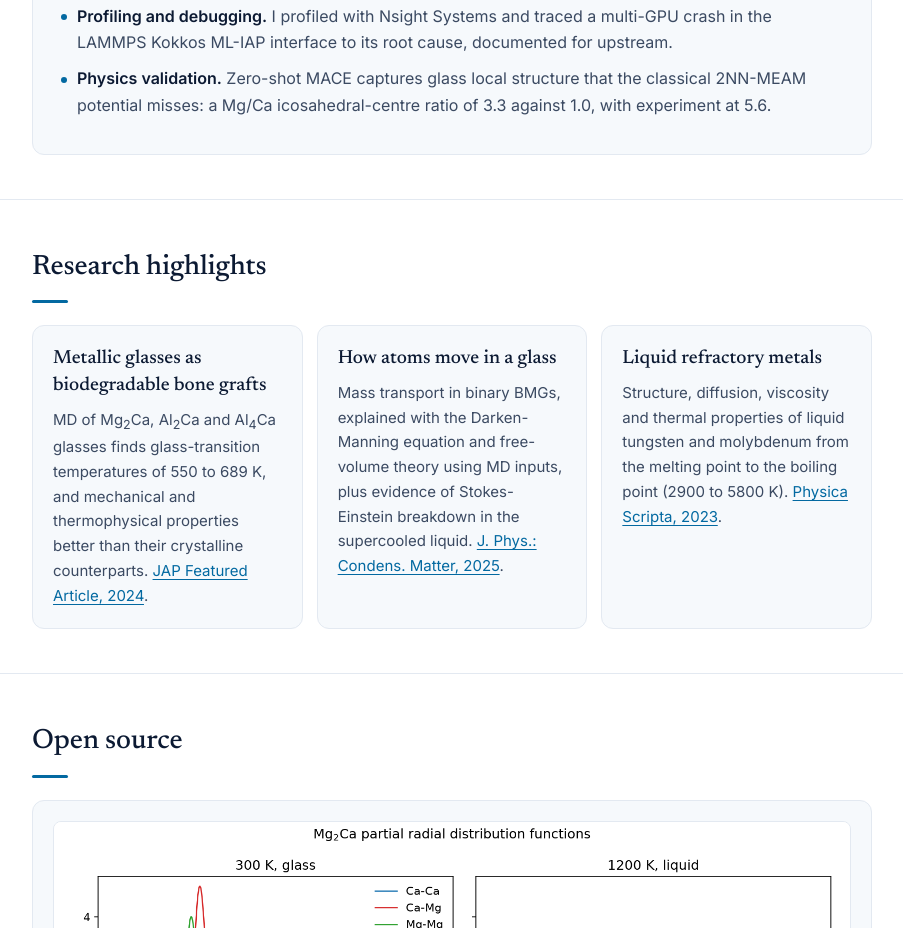
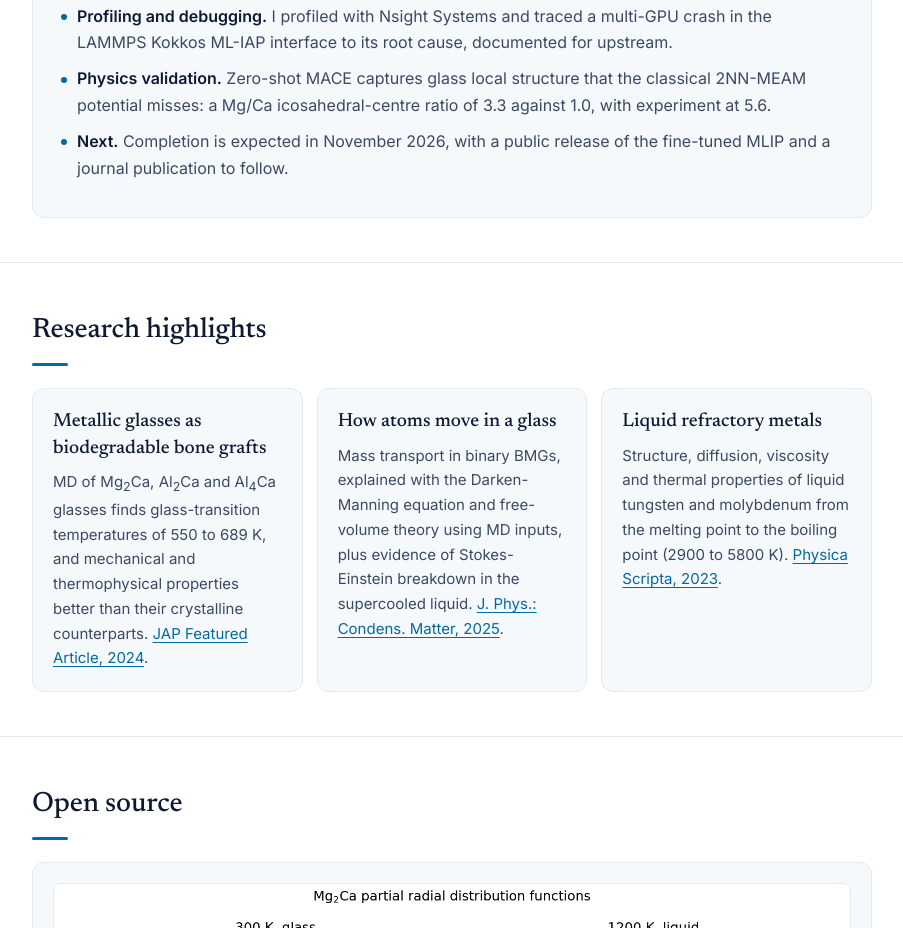
Before and after one commit to anjali-shankar/anjali-shankar.github.io, a plain HTML site: page index.html in a window 1280 px wide. Shown: the part 1558-2486 px from the top of the page, without its empty margins (188-1091 px from the left). Drawn offline with Linux system fonts and the light colour scheme.

Commit message:
Update CV with project completion timeline

```diff
--- a/index.html
+++ b/index.html
@@ -305,6 +305,7 @@ header.hero + section { border-top: 0; }
           <li><strong>GPU deployment.</strong> MACE runs in LAMMPS on multi-node A100 GPUs (libtorch, Kokkos, CUDA), validated against ASE. It reaches 96% weak-scaling efficiency on 8 nodes, and memory tuning gave up to 3.3&times; throughput.</li>
           <li><strong>Profiling and debugging.</strong> I profiled with Nsight Systems and traced a multi-GPU crash in the LAMMPS Kokkos ML-IAP interface to its root cause, documented for upstream.</li>
           <li><strong>Physics validation.</strong> Zero-shot MACE captures glass local structure that the classical 2NN-MEAM potential misses: a Mg/Ca icosahedral-centre ratio of 3.3 against 1.0, with experiment at 5.6.</li>
+          <li><strong>Next.</strong> Completion is expected in November 2026, with a public release of the fine-tuned MLIP and a journal publication to follow.</li>
         </ul>
       </article>
     </div>
```
Also changed, not shown: llms-full.txt, llms.txt, 1 other file.
